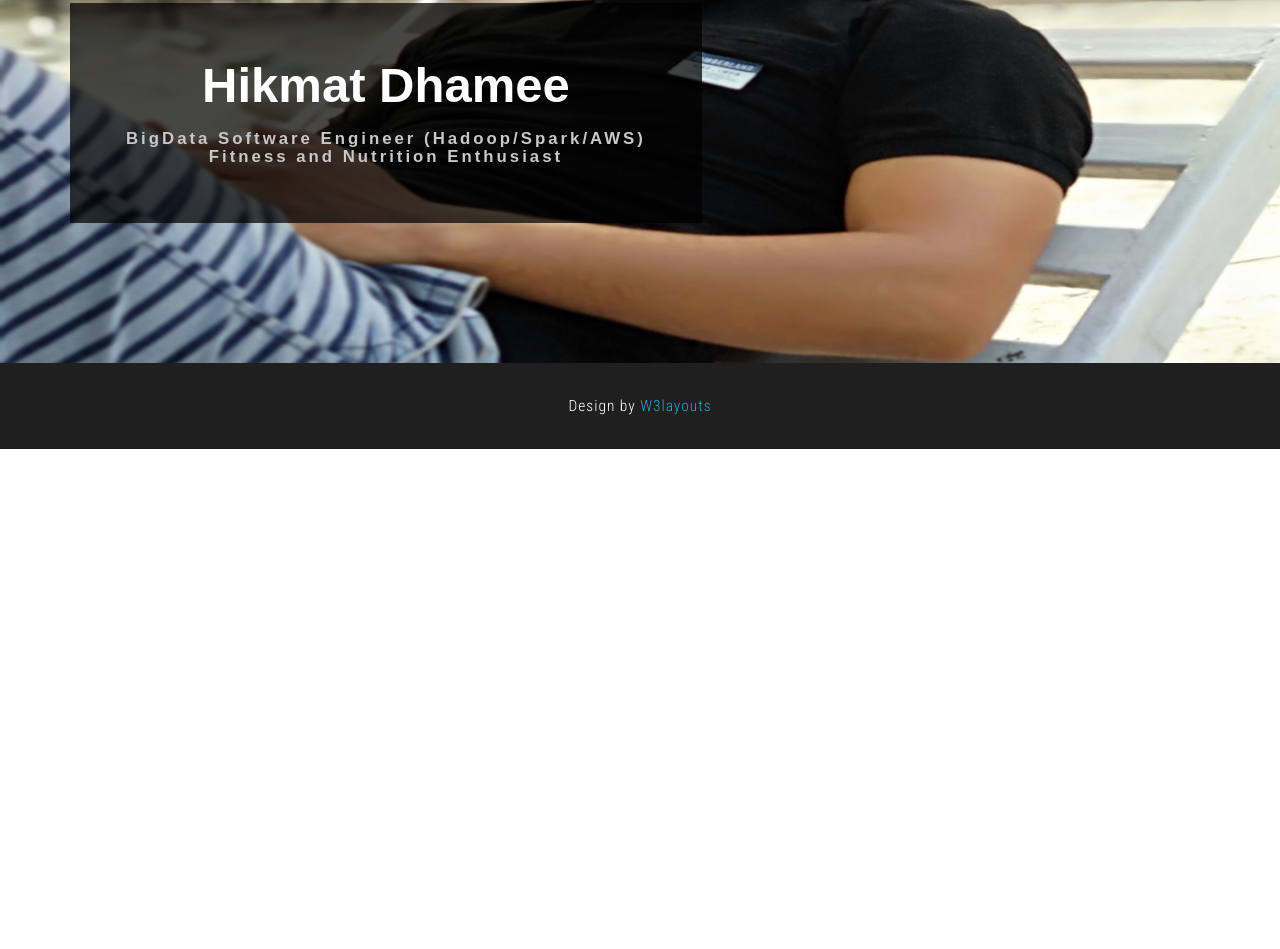
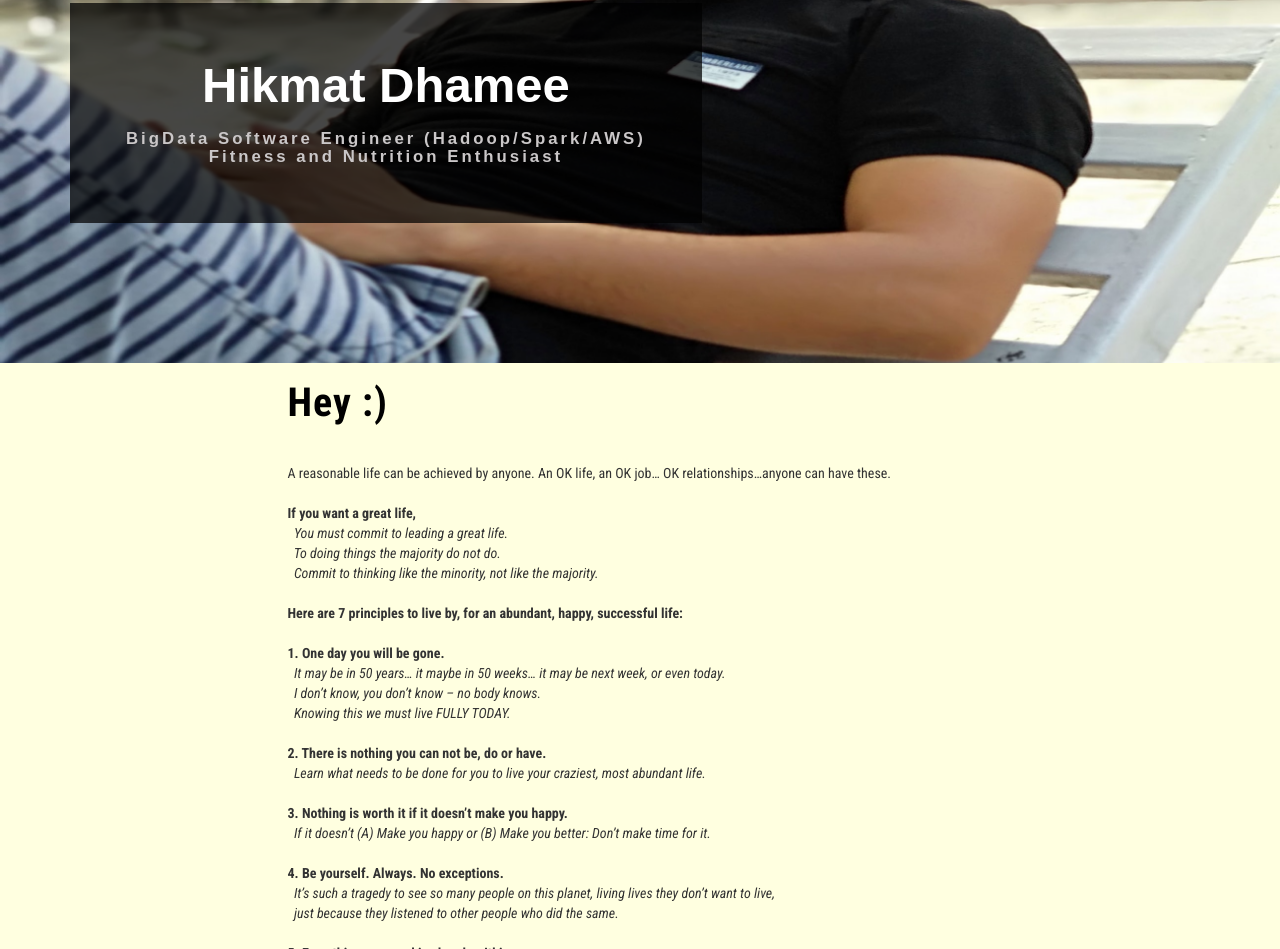
Before and after one commit to mehikmat/mehikmat, a plain HTML site: page index.html in a window 1280 px wide. Shown: the part 379-1328 px from the top of the page. Before the commit the page ends 828 px from the top, so only its background shows below. Drawn offline with Linux system fonts and the light colour scheme; a web font is replaced by a local one.

Commit message:
changing css

```diff
--- a/css/style.css
+++ b/css/style.css
@@ -645,7 +645,7 @@ p.agile-br {
     border: none;
     box-shadow: none;
     position: absolute;
-    background: #ec407a;
+    background: black;
     width: 100%;
     z-index: 9;
 }
--- a/index.html
+++ b/index.html
@@ -29,7 +29,6 @@ License URL: http://creativecommons.org/licenses/by/3.0/
     <link href='//fonts.googleapis.com/css?family=Roboto+Condensed:400,300,300italic,400italic,700,700italic' rel='stylesheet' type='text/css'>
     <!-- //web-fonts -->
 
-    <!--Populate dynamic content at load time-->
     <script>
         $(document).ready(function() {
 
@@ -132,11 +131,75 @@ License URL: http://creativecommons.org/licenses/by/3.0/
              <!--Linked link-->
              $("#linkedin").attr("href","https://np.linkedin.com/in/hikmatdhamee");
 
-            });
+             <!--Life in words-->
+             var life_in_words = `
+              <p style="font-size:40px;color: Black;"> <b> Hey :) </b></p><br>
+             A reasonable life can be achieved by anyone. An OK life, an OK job… OK relationships…anyone can have these.<br/><br/>
+             <b>If you want a great life,</b><br/><i>
+              &nbsp You must commit to leading a great life.<br>
+              &nbsp To doing things the majority do not do.<br>
+              &nbsp Commit to thinking like the minority, not like the majority.</i><br><br/>
+            <b>Here are 7 principles to live by, for an abundant, happy, successful life:</b><br/><br/>
+
+            <b>1. One day you will be gone.</b><br/>
+             <i>&nbsp It may be in 50 years… it maybe in 50 weeks… it may be next week, or even today.<br/>
+            &nbsp I don’t know, you don’t know – no body knows. <br/>
+            &nbsp Knowing this we must live FULLY TODAY.</i><br/><br/>
+
+            <b>2. There is nothing you can not be, do or have.</b><br/>
+            <i>&nbsp Learn what needs to be done for you to live your craziest, most abundant life.</i><br/><br/>
+
+            <b>3. Nothing is worth it if it doesn’t make you happy.</b><br/>
+            <i> &nbsp If it doesn’t (A) Make you happy or (B) Make you better: Don’t make time for it.</i><br/><br/>
+
+            <b>4. Be yourself. Always. No exceptions.</b><br/>
+             <i>&nbsp It’s such a tragedy to see so many people on this planet, living lives they don’t want to live,<br/>
+            &nbsp just because they listened to other people who did the same.</i><br/><br/>
+
+            <b>5. Everything you need is already within you.</b><br/>
+            <i>&nbsp  In this world, we see endless examples of people who seemingly have it all, materially speaking, but they are EMPTY inside.<br/>
+            &nbsp And if ‘things’ don’t come… that’s fine, you don’t need them.<br/>
+            <br/>
+            &nbsp Real happiness is never found OUTSIDE of us. <br/>
+            &nbsp It is not found in possessions or wealth.<br/>
+            &nbsp Happiness is always & only found within us. It is a state of mind.
+            <br/><br/>
+            &nbsp Never forget this:
+            <br/>&nbsp Happiness is the HIGHEST level of success. Do what feels good, the rest will follow.</>
+
+            <br><br>
+            <b>6. There’s no room for toxic people, but there is never ending space for positive energy and positive people.</b><br>
+            <i>&nbsp Those who are truly aligned with you will never hold you back from living the life you want to live.<br>
+            &nbsp You can not live a great life, a happy life, if you surround yourself with toxic people.</i>
+
+            <br><br>
+            <b>7.Whatever you focus on, you will find.</b><br>
+            <i> &nbsp If you search for negativity in this world, you will find plenty of it. If you search for hate, anger, violence and sadness you will find it.<br>
+                  &nbsp But the same is true on the flip side:
+            <br>&nbsp &nbsp If your only INTENTION is to search for the good, you will find only the good.<br>
+            &nbsp &nbsp Whatever meaning you give your life, becomes your life.<br>
+            &nbsp Think the best, expect the best and always ask yourself how can this benefit my life.<br>
+            &nbsp Leave who you were.<br>
+             &nbsp Love who you are and look forward to who you will become.</i><br>
+
+             <p style="font-size:20px;color: Black; text-align: center">
+             <i>Ref: https://www.youtube.com/watch?v=EUoKyjBIoE8 </i>
+             </p>
+             <br><br>
+
+             <p style="font-size:18px;color: Black; text-align: center">
+              <b>From the other side of my brain, God exists! And always believe in God! <b><br>
+              &nbsp&nbsp&nbsp&nbsp&nbsp -o-o-
+              </p>
+              <br><br>
+             `
+
+            $("#life_in_words_container").html(life_in_words);
+        });
     </script>
-
+    <!--Populate dynamic content at load time-->
 </head>
-<body>
+<div>
 <!-- top-nav -->
 <div class="top-nav">
     <div class="container">
@@ -500,6 +563,12 @@ License URL: http://creativecommons.org/licenses/by/3.0/
     </div>
 </div>
 
+<!-- life in words -->
+<div style="text-align: center; background-color: #FFFFE0;">
+<div style="display: inline-block; text-align: left;" id="life_in_words_container">
+</div>
+</div>
+
 <!-- footer -->
 <div class="footer">
     <div class="container">
```
